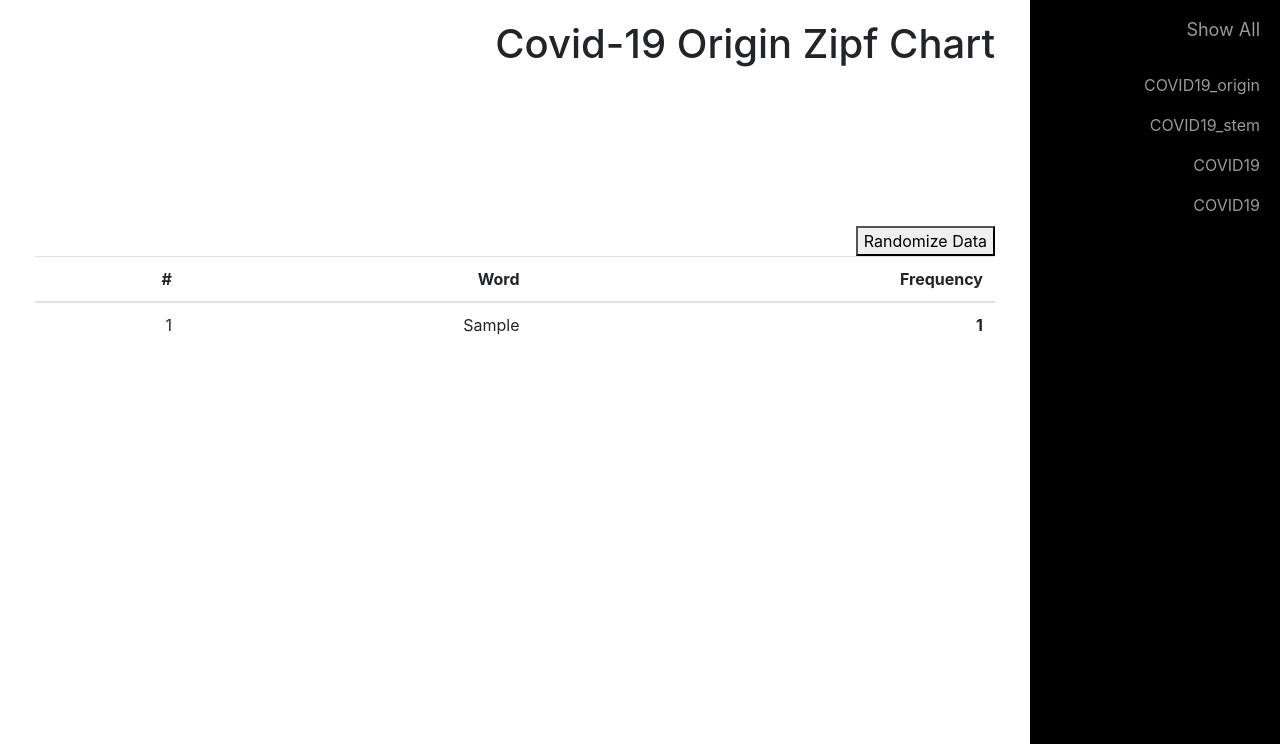
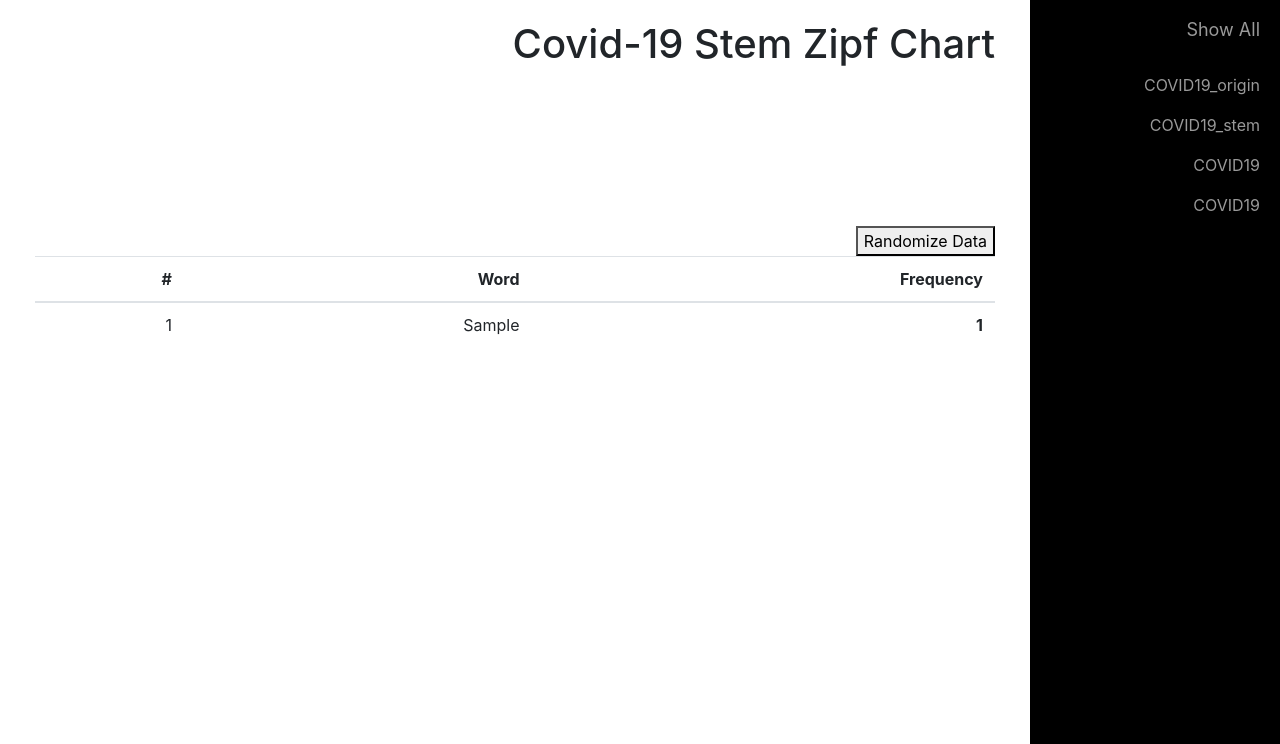
Before and after one commit to jefffang19/ir_hw, a Django app: page /search_engine/zipf/1 in a window 1280 px wide. Shown: the part 56-800 px from the top of the page. Run offline with Django 3.2, Linux system fonts and the light colour scheme; tables that the repository leaves empty hold one stand-in row (values such as "Sample post"); a map, chart or similar area stays blank; some libraries are stand-ins or nearby versions.

Commit message:
HW2 v0.5

```diff
--- a/hw2/hw_server/search_engine/templates/search_engine/chart.html
+++ b/hw2/hw_server/search_engine/templates/search_engine/chart.html
@@ -42,9 +42,9 @@
 		<!-- Sidebar -->
 		<div id="sidebar-wrapper">
 			<ul class="sidebar-nav">
-				<li class="sidebar-brand"> <a href="{% url 'zipf' opt=1%}"> Show All </a> </li>
-				<li> <a href="{% url 'zipf' opt=2%}">COVID19_origin</a> </li>
-				<li> <a href="{% url 'zipf' opt=3%}">COVID19_stem</a> </li>
+				<li class="sidebar-brand"> <a href="{% url 'zipf' opt=9%}"> Show All </a> </li>
+				<li> <a href="{% url 'zipf' opt=0%}">COVID19_origin</a> </li>
+				<li> <a href="{% url 'zipf' opt=1%}">COVID19_stem</a> </li>
 				<li> <a href="{% url 'zipf' opt=4%}">COVID19</a> </li>
 				<li> <a href="{% url 'zipf' opt=5%}">COVID19</a> </li>
 			</ul>
@@ -53,7 +53,7 @@
 		{% comment %} Make sure to keep all page content within the #page-content-wrapper {% endcomment %}
 		<div id="page-content-wrapper">
 			<div class="container-fluid">
-				<h1>Covid-19 Origin Zipf Chart</h1>
+				<h1>{{ title }}</h1>
 				{% comment %} chart below {% endcomment %}
 				<div style="width:75%">
 					<canvas id="canvas"></canvas>
--- a/hw2/hw_server/search_engine/views.py
+++ b/hw2/hw_server/search_engine/views.py
@@ -289,7 +289,15 @@ def import_pubmed(request):
 
 # hw 2 main template
 def zipf(request, opt=0):
-    a = StemFreq.objects.all()
+    a = 'temp'
+    title = 'temp'
+
+    if opt == 0:
+        a = OriginFreq.objects.all()
+        title = 'Covid-19 Origin Zipf Chart'
+    elif opt == 1:
+        a = StemFreq.objects.all()
+        title = 'Covid-19 Stem Zipf Chart'
 
     top100_words = []
     top100_freq = []
@@ -307,7 +315,7 @@ def zipf(request, opt=0):
 
         count += 1
 
-    return render(request, 'search_engine/chart.html', {'opt' : opt, 'top_words' : top100_words, 'top_freq' : top100_freq, 'other_words' : other_words, 'other_freq' : other_freq })
+    return render(request, 'search_engine/chart.html', {'title' : title, 'top_words' : top100_words, 'top_freq' : top100_freq, 'other_words' : other_words, 'other_freq' : other_freq })
 
 # create origin word frequency table
 def create_origin_freq(request):
```
